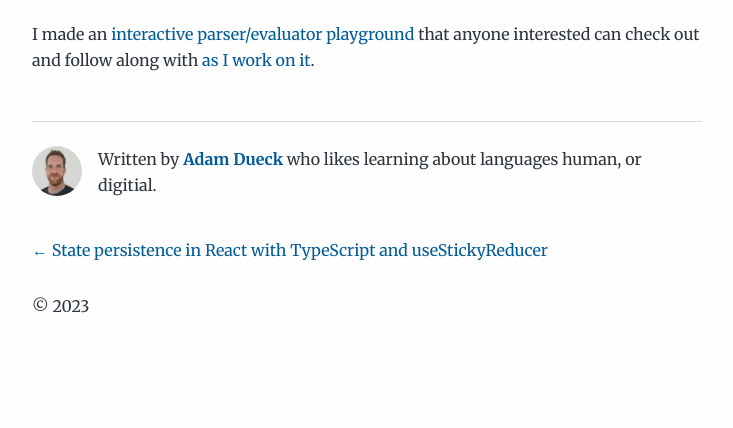
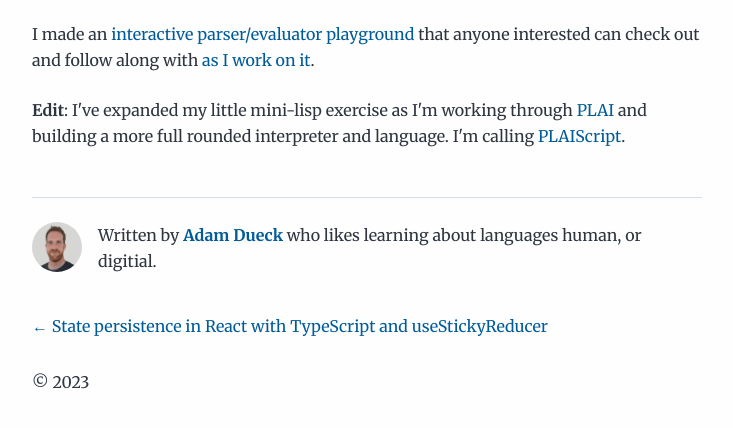
Before and after one commit to adueck/blog, a Gatsby site: page /practicing-writing-parsers-in-typescript/ in a window 1280 px wide. Shown: the part 256-684 px from the top of the page, without its empty margins (273-1006 px from the left). Built offline with nearby package versions, Linux system fonts and the light colour scheme; Gatsby itself is replaced by a stand-in of ours; some packages are replaced by stand-ins of ours; a small style sheet from the web is missing.

Commit message:
Update index.mdx

```diff
--- a/content/blog/practicing-writing-parsers-in-typescript/index.mdx
+++ b/content/blog/practicing-writing-parsers-in-typescript/index.mdx
@@ -6,3 +6,5 @@ date: "2023-03-08"
 I'm having a lot of fun learning about and writing recursive-descent parsers in TypeScript, especially writing my own mini-lisp in TypeScript.
 
 I made an [interactive parser/evaluator playground](https://adueck.github.io/parser-practice) that anyone interested can check out and follow along with [as I work on it](https://github.com/adueck/parser-practice).
+
+**Edit**: I've expanded my little mini-lisp exercise as I'm working through [PLAI](https://www.plai.org) and building a more full rounded interpreter and language. I'm calling [PLAIScript](https://adueck.github.io/plaiscript).
```
